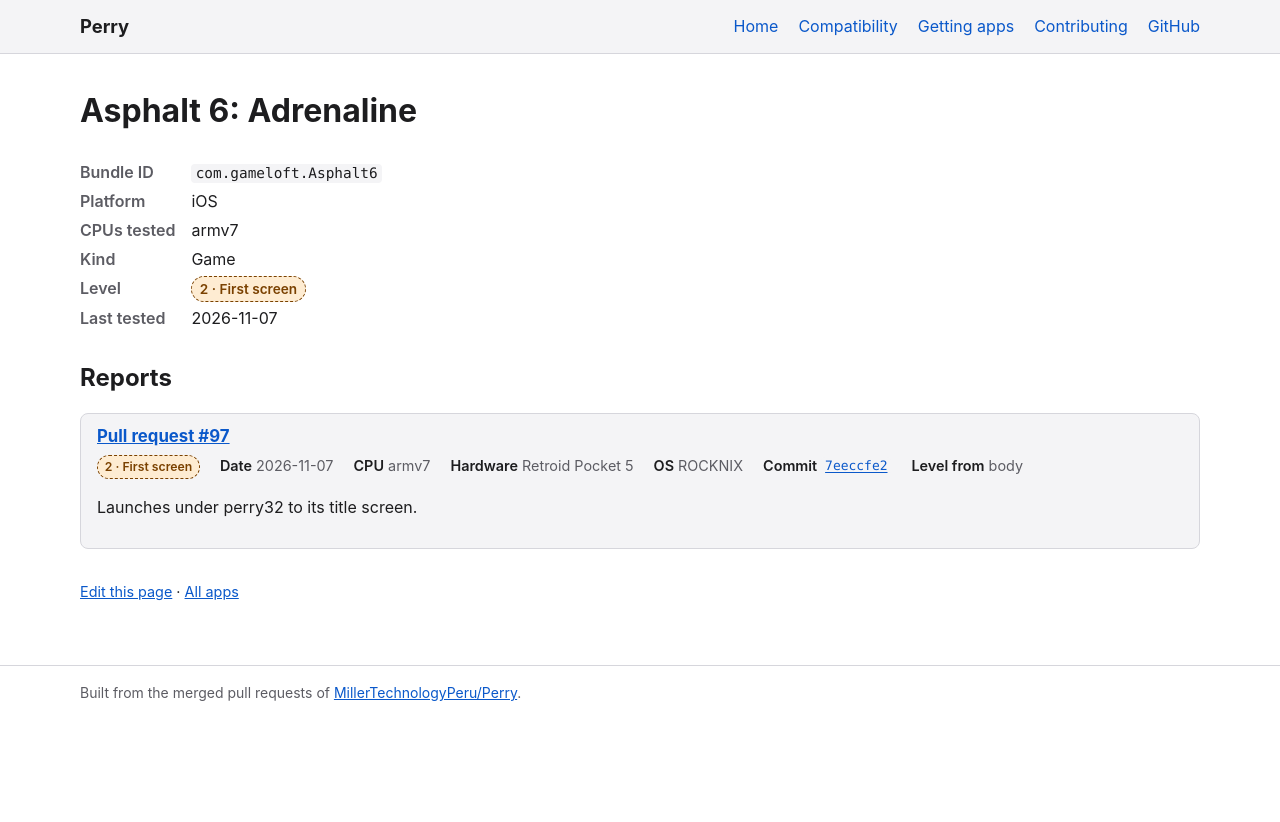
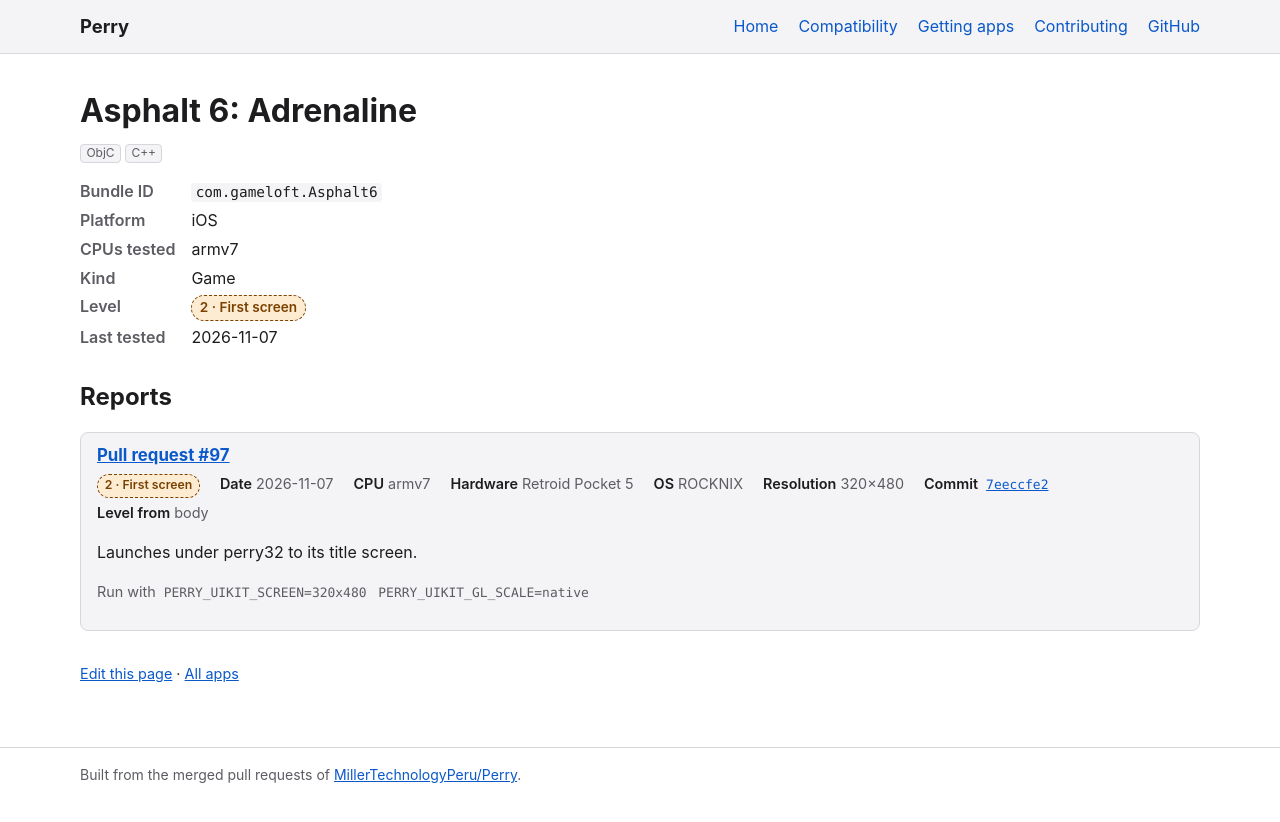
Before and after one commit to MillerTechnologyPeru/Perry, a Jekyll site: the page built from docs/_apps/ios/com.gameloft.Asphalt6.md, in a window 1280 px wide. Shown: the top 822 px of the page. Built offline with Jekyll 4.4.1, drawn with Linux system fonts in a browser that asks for light colours.

Commit message:
Add Asphalt 6: Adrenaline's engine and language tags, resolutions and run settings

```diff
--- a/docs/_apps/ios/com.gameloft.Asphalt6.md
+++ b/docs/_apps/ios/com.gameloft.Asphalt6.md
@@ -3,6 +3,7 @@ name: "Asphalt 6: Adrenaline"
 bundle_id: "com.gameloft.Asphalt6"
 platform: ios
 kind: game
+tags: [ObjC, C++]
 reports:
   - pr: 97
     date: 2026-11-07
@@ -11,6 +12,10 @@ reports:
     cpu: armv7
     hardware: Retroid Pocket 5
     os: ROCKNIX
+    resolution: "320x480"
+    env:
+      - "PERRY_UIKIT_SCREEN=320x480"
+      - "PERRY_UIKIT_GL_SCALE=native"
     level: 2
     source: body
     notes: Launches under perry32 to its title screen.
```
